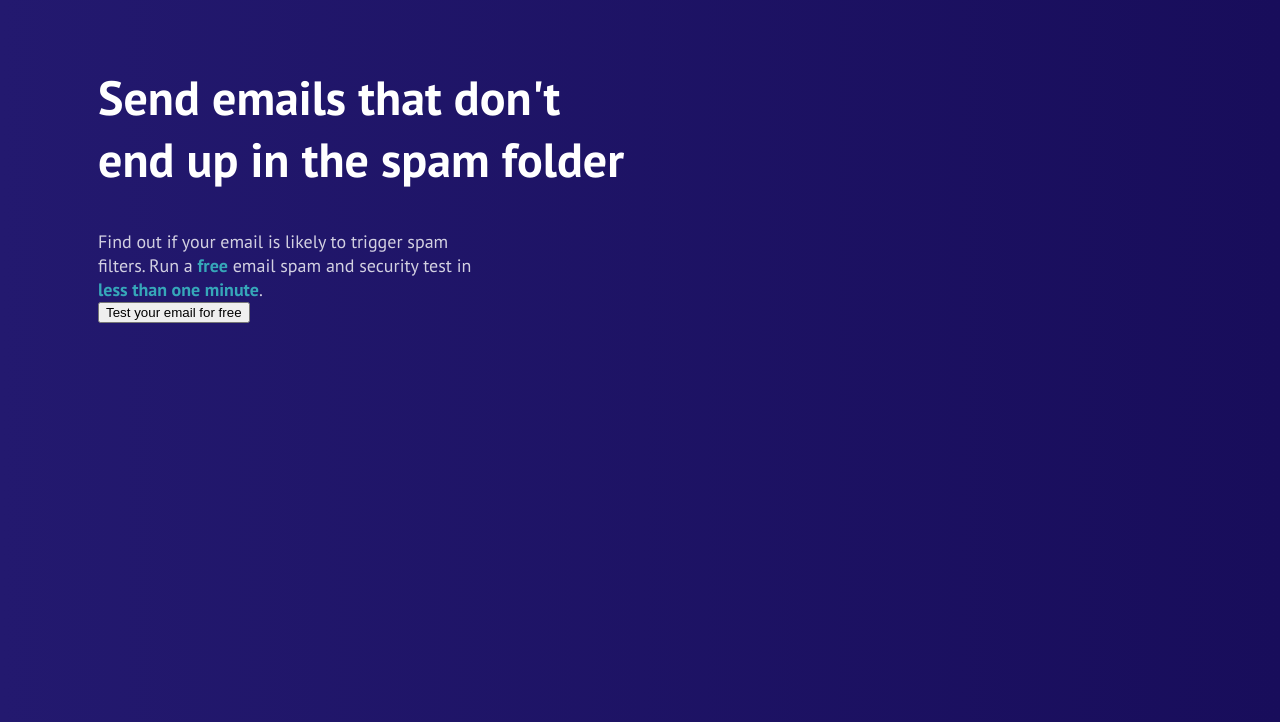
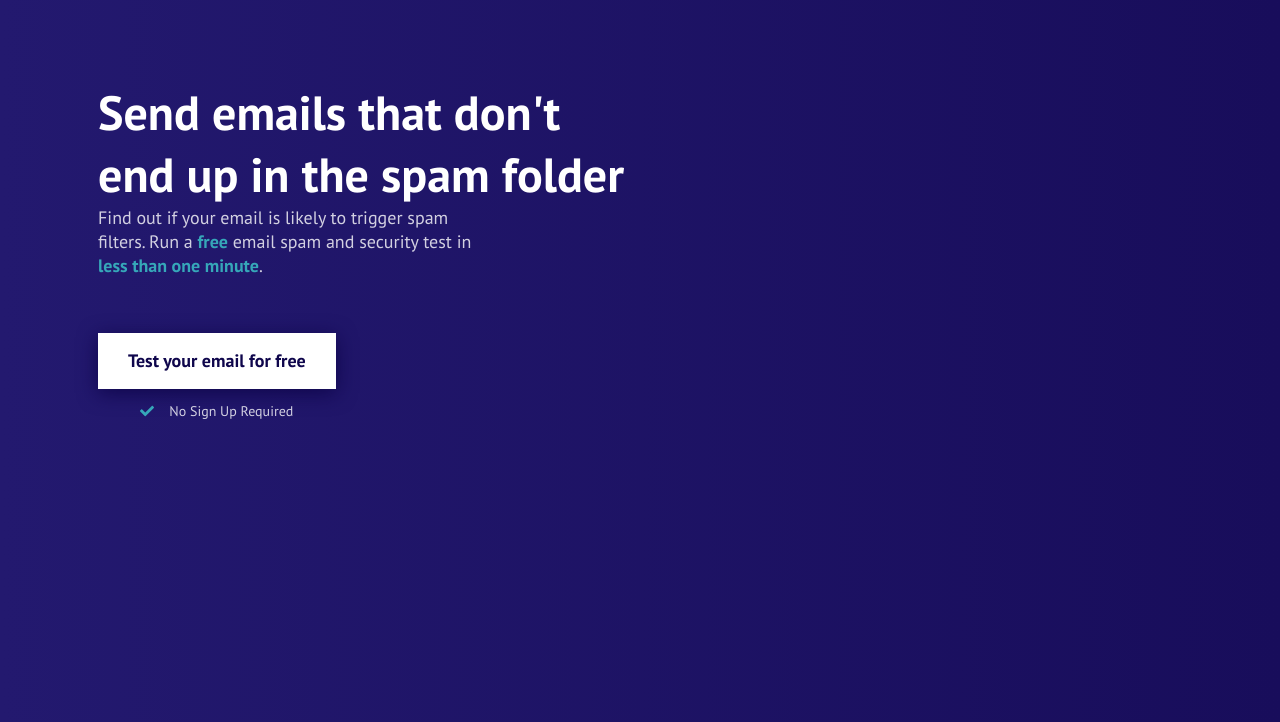
Before and after one commit to alexbird2009/udemy-mailgenius-project-markup, a plain HTML site: page index.html in a window 1280 px wide. Shown: the part 78-800 px from the top of the page. Drawn offline with Linux system fonts and the light colour scheme.

Commit message:
inner finishing

```diff
--- a/css/styles.css
+++ b/css/styles.css
@@ -4,6 +4,24 @@
 
 body {
     font: 400 14px/1 "PT Sans", sans-serif;
+    margin: 0;
+}
+
+/* button to null */
+button {
+    border: none;
+    background-color: transparent;
+    cursor: pointer;
+    padding: 0;
+}
+
+p,
+h1,
+h2,
+h3,
+h4,
+h5,
+h6 {
     margin: 0;
 }
 
@@ -20,13 +38,17 @@ a {
     align-items: center;
 }
 
+.justify-content-center {
+    justify-content: center;
+}
+
 .container {
     max-width: 1114px;
     padding: 0 15px;
     margin: auto;
 }
 
-btn {
+.btn {
     font-family: "PT Sans", sans-serif;
     font-weight: 700;
     font-size: 18px;
@@ -35,7 +57,7 @@ btn {
 }
 
 .btn-default {
-    background: #ffffff;
+    background-color: #ffffff;
     box-shadow: 0px 4px 20px #0f064c;
     color: #0f064c;
 }
@@ -84,6 +106,7 @@ btn {
     font-weight: 700;
     color: #fff;
     line-height: 1.29;
+    margin: 55px 0 0 0;
 }
 
 .call-to-action-description {
@@ -92,9 +115,24 @@ btn {
     line-height: 1.333;
     color: rgba(255, 255, 255, 0.8);
     max-width: 385px;
+    margin: 0 0 55px 0;
 }
 
 .call-to-action-description span {
     color: #36a7b9;
     font-weight: 700;
 }
+
+.test-your-email {
+    display: inline-block;
+}
+
+.email-not-required {
+    margin: 15px 0 0 0;
+    color: rgba(255, 255, 255, 0.8);
+    font-size: 14px;
+}
+
+.email-not-required span {
+    margin: 0 0 0 15px;
+}
--- a/index.html
+++ b/index.html
@@ -38,7 +38,18 @@
                     <h1 class="call-to-action-title">Send emails that don't end up in the spam folder</h1>
                     <p class="call-to-action-description">Find out if your email is likely to trigger spam filters. Run
                         a <span>free</span> email spam and security test in <span>less than one minute</span>.</p>
-                    <button>Test your email for free </button>
+                    <div class="test-your-email">
+                        <button class="btn btn-default">Test your email for free </button>
+                        <div class="email-not-required d-flex align-items-center justify-content-center">
+                            <svg width="14" height="12" viewBox="0 0 14 12" fill="none"
+                                xmlns="http://www.w3.org/2000/svg">
+                                <path
+                                    d="M4.75526 11.0149L0.205261 6.46494C-0.0680947 6.19159 -0.0680947 5.74838 0.205261 5.47499L1.19519 4.48504C1.46854 4.21166 1.91178 4.21166 2.18514 4.48504L5.25024 7.55011L11.8153 0.985046C12.0887 0.711691 12.5319 0.711691 12.8053 0.985046L13.7952 1.975C14.0686 2.24835 14.0686 2.69157 13.7952 2.96495L5.74521 11.015C5.47183 11.2883 5.02862 11.2883 4.75526 11.0149V11.0149Z"
+                                    fill="#36A7B9" />
+                            </svg>
+                            <span>No Sign Up Required</span>
+                        </div>
+                    </div>
                 </div>
                 <!-- /.inner-call-to-action -->
             </div>
```
Also changed, not shown: img/check-icon.svg (added).
